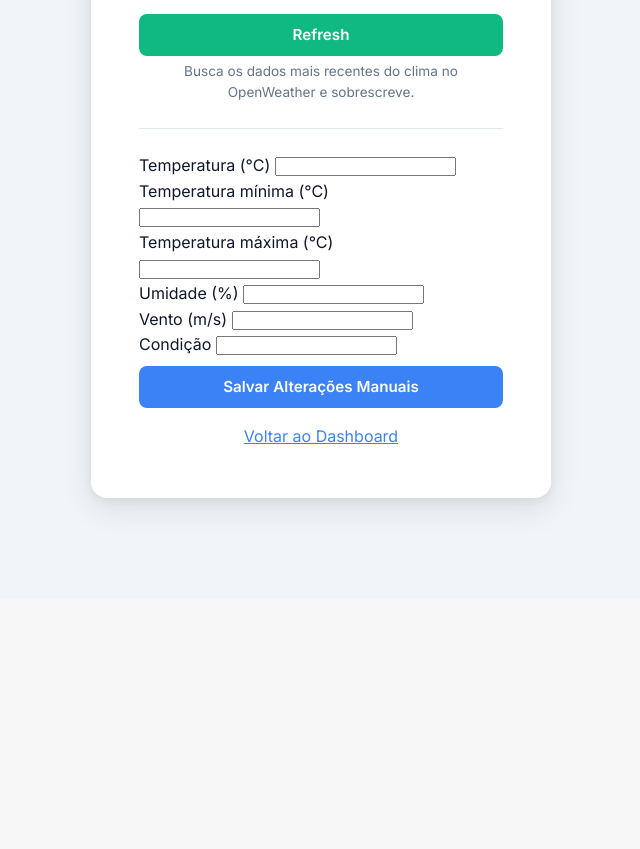
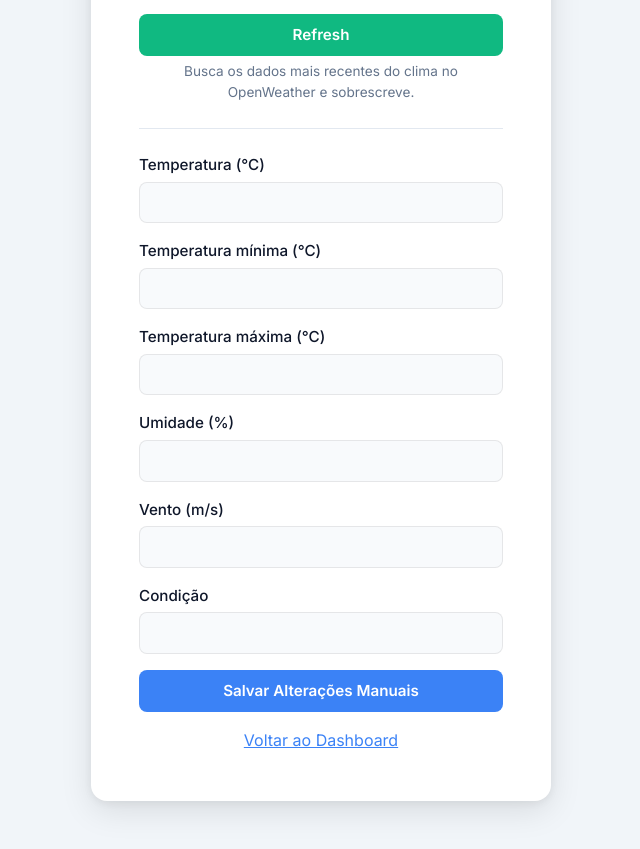
Before and after one commit to ferokatos/WeatherCards, a Python web app: template app/templates/editar.html in a window 1280 px wide. Shown: the part 201-1050 px from the top of the page, without its empty margins (319-959 px from the left). Before the commit the page ends 719 px from the top, so only its background shows below. Run offline with Jinja, Linux system fonts and the light colour scheme; the template is opened without the code that fills it, so the values that code supplies are empty.

Commit message:
adcionando caixas à main

```diff
--- a/app/static/css/estilo.css
+++ b/app/static/css/estilo.css
@@ -66,6 +66,46 @@ body {
     max-width: 460px;
     width: 100%;
     margin: var(--spacing-2xl) auto;
+}
+/* ── FORM GROUP (caixinhas do formulário) ── */
+.form-group {
+    margin-bottom: var(--spacing-md);
+}
+
+.form-group label {
+    display: block;
+    margin-bottom: var(--spacing-xs);
+    font-weight: 500;
+    font-size: 0.95rem;
+    color: var(--text-main);
+}
+
+/* Inputs e selects bonitos */
+.form-group input,
+.form-group select {
+    width: 100%;
+    padding: 0.65rem var(--spacing-md); /* espaço interno */
+    border: 1px solid var(--border-color); /* borda suave */
+    border-radius: var(--border-radius-sm); /* cantos arredondados */
+    font-family: inherit;
+    font-size: 0.95rem;
+    background-color: var(--input-background);
+    color: var(--text-main);
+    transition: border-color 0.15s, box-shadow 0.15s;
+    outline: none; /* remove contorno padrão feio */
+}
+
+/* Placeholder (texto dentro da caixa) */
+.form-group input::placeholder {
+    color: var(--text-muted);
+}
+
+/* Efeito quando clica na caixa */
+.form-group input:focus,
+.form-group select:focus {
+    border-color: var(--primary-color);
+    box-shadow: 0 0 0 3px rgba(59, 130, 246, 0.15); /* brilho azul leve */
+    background-color: white;
 }
 
 /* ── BOTÕES (Ajuste Definitivo de Altura) ── */
```
